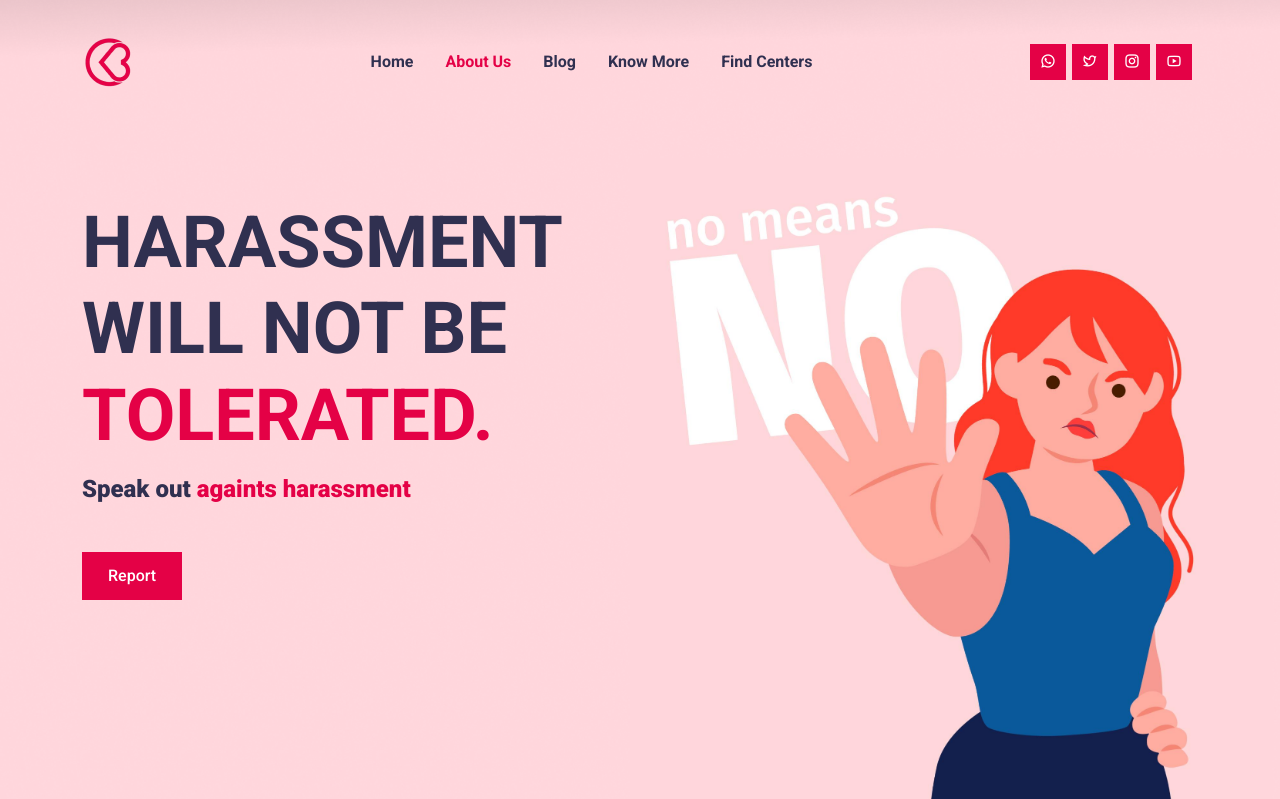
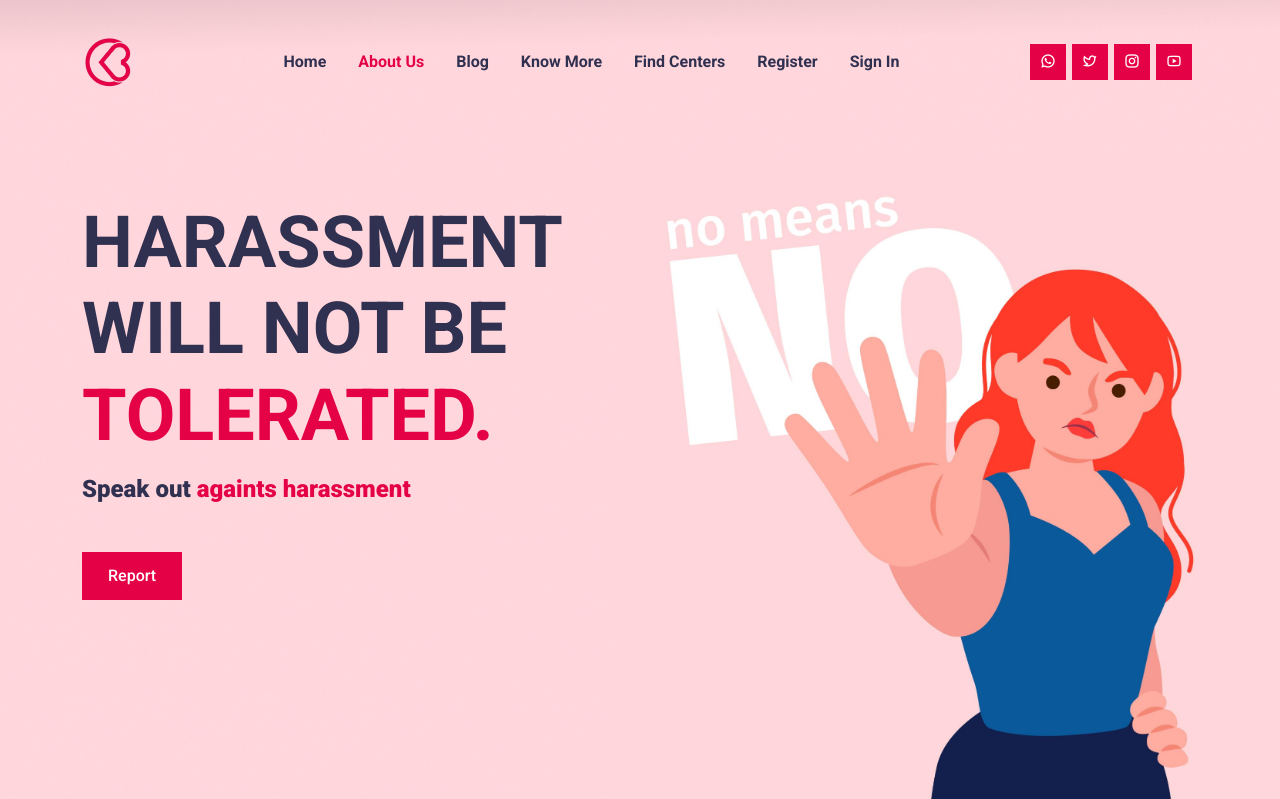
Before and after one commit to azzuhripasaribu/midterm-project, a Django app: page / in a window 1280 px wide. Shown: the top 799 px of the page. Run offline with Django 4.2, Linux system fonts and the light colour scheme; some libraries are stand-ins or nearby versions.

Commit message:
changed html

```diff
--- a/landing_page/templates/landing_page.html
+++ b/landing_page/templates/landing_page.html
@@ -40,6 +40,12 @@
                 </li>
                 <li class="nav-item">
                     <a class="nav-link" href="/centers">Find Centers</a>
+                </li>
+                <li class="nav-item">
+                    <a class="nav-link" href="{% url 'authentication:register' %}">Register</a>
+                </li>
+                <li class="nav-item">
+                    <a class="nav-link" href="{% url 'authentication:login' %}">Sign In</a>
                 </li>
               </ul>
               <ul class="navbar-nav flex-row">
```
